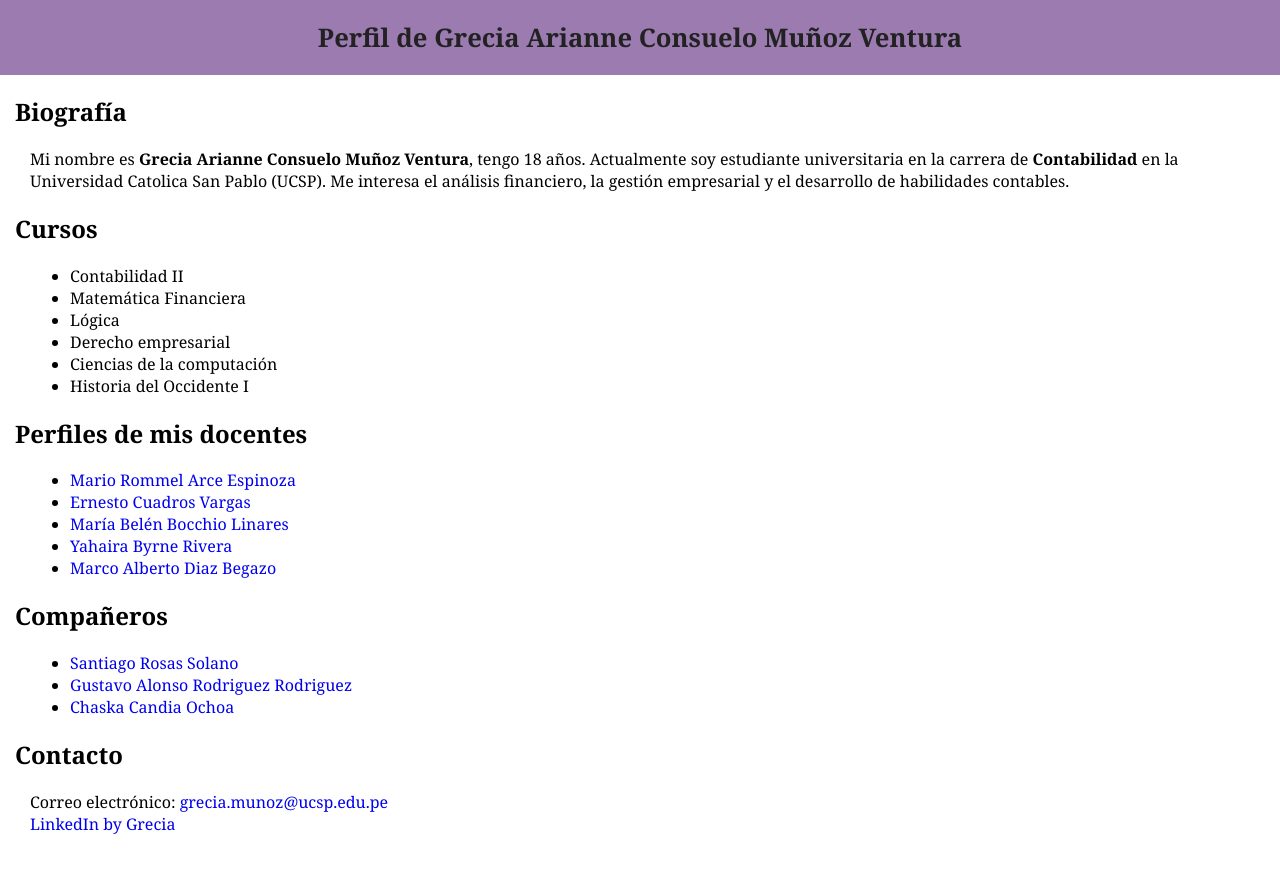
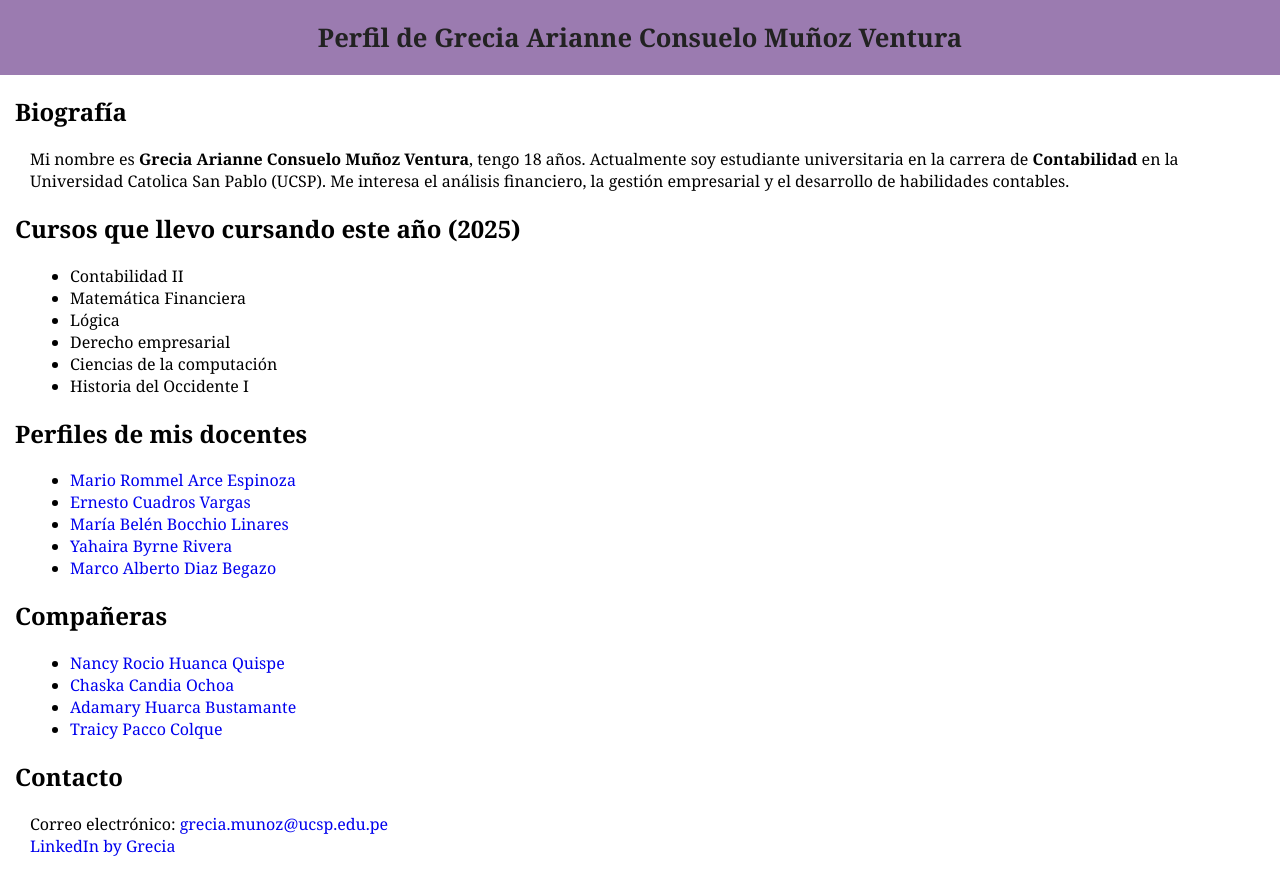
Before and after one commit to greciamunoz-sys/Grecia-Arianne-Consuelo-Munoz-Ventura, a plain HTML site: page index (1).html in a window 1280 px wide. Before the commit the page ends 851 px from the top, so only its background shows below. Drawn offline with Linux system fonts and the light colour scheme.

Commit message:
Update index (1).html

```diff
--- a/index (1).html
+++ b/index (1).html
@@ -46,7 +46,7 @@
     Me interesa el análisis financiero, la gestión empresarial y el desarrollo de habilidades contables.
   </p>
 
-  <h2>Cursos</h2>
+  <h2>Cursos que llevo cursando este año (2025) </h2>
   <ul>
     <li>Contabilidad II</li>
     <li>Matemática Financiera</li>
@@ -66,11 +66,12 @@
 
   </ul>
 
-  <h2>Compañeros</h2>
+  <h2>Compañeras</h2>
   <ul>
-    <li><a href="#">Santiago Rosas Solano</a></li>
-    <li><a href="#">Gustavo Alonso Rodriguez Rodriguez</a></li>
-    <li><a href="#">Chaska Candia Ochoa</a></li>
+    <li><a href="https://nancyhuanca2006-creator.github.io/Perfil-personal-de-Rocio/"target="_blank">Nancy Rocio Huanca Quispe</a></li>
+    <li><a href="https://chaskacandia.github.io/chaskacandiaochoa.github.io/"target="_blank">Chaska Candia Ochoa</a></li>
+    <li><a href="https://ada25-dot.github.io/Adamary.Huarca.Bustamante.github.io/"target="_blank">Adamary Huarca Bustamante</a></li>
+    <li><a href="https://traicypaccocolque.github.io/"target="_blank">Traicy Pacco Colque</a></li>
   </ul>
 
   <h2>Contacto</h2>
```
